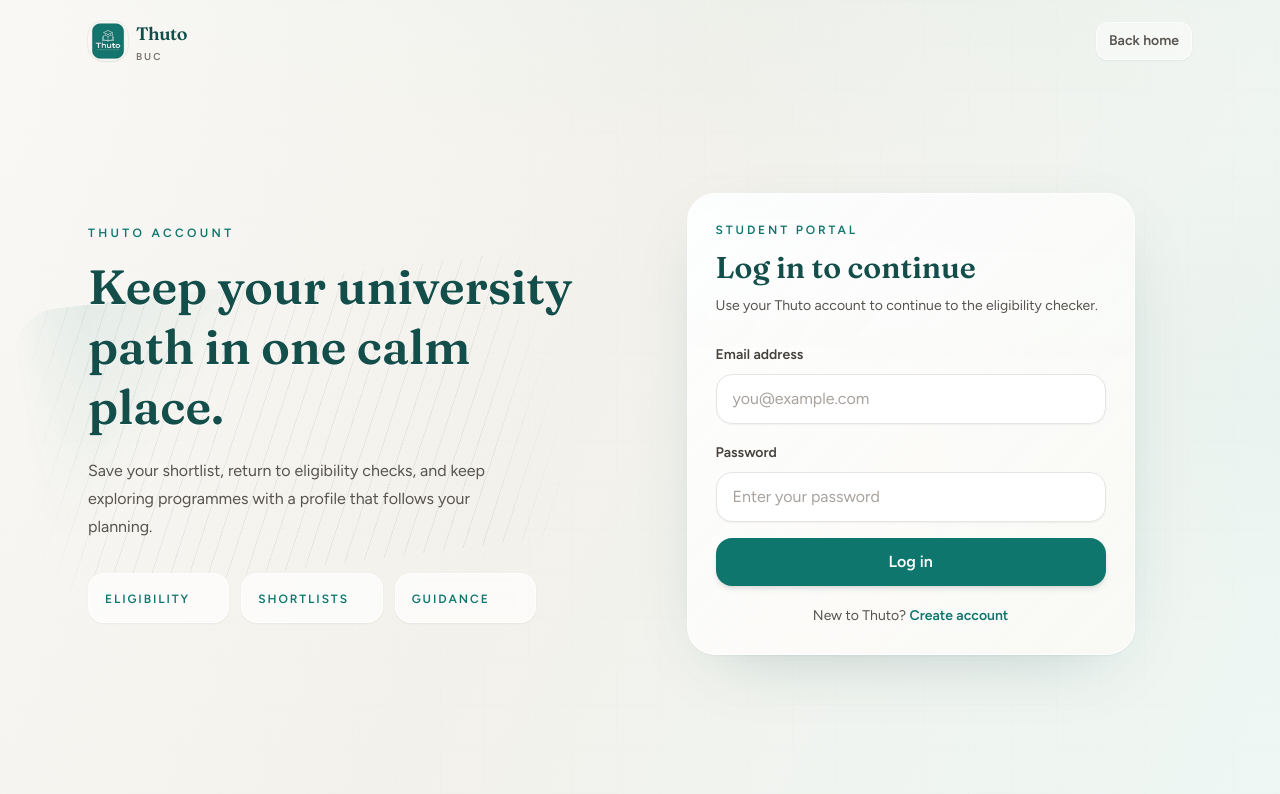
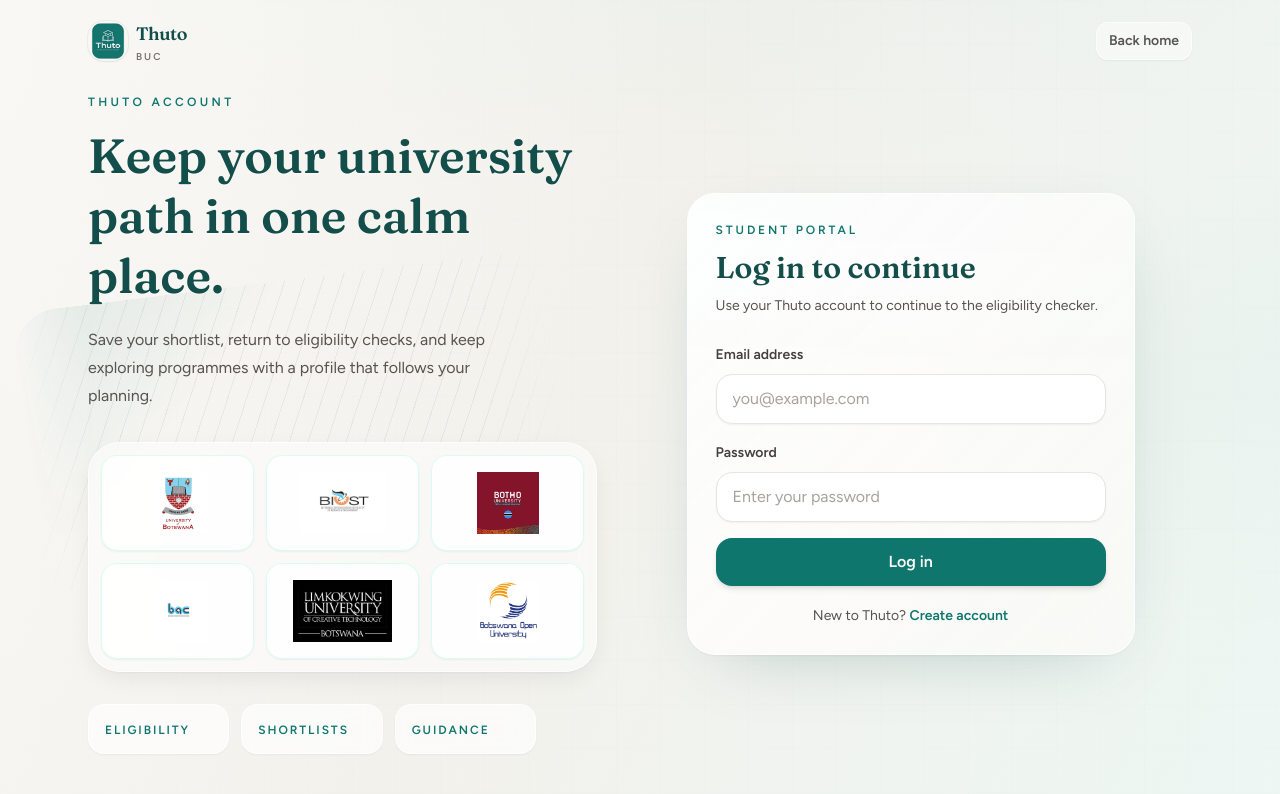
Before and after one commit to dondie52/thuto, a React (Vite) app: page /login in a window 1280 px wide. Shown: the top 794 px of the page. Built offline with nearby package versions, Linux system fonts and the light colour scheme; no server answers.

Commit message:
Add university imagery to portal pages

```diff
--- a/src/pages/AuthPage.jsx
+++ b/src/pages/AuthPage.jsx
@@ -4,6 +4,15 @@ import BrandMark from "../components/BrandMark.jsx";
 import { useDocumentTitle } from "../hooks/useDocumentTitle.js";
 import { getSupabase, isSupabaseConfigured } from "../lib/supabase.js";
 import { safeInternalPath } from "../lib/urlSafety.js";
+
+const authLogoTiles = [
+  { src: "university-logos/ub.jpg", alt: "University of Botswana" },
+  { src: "university-logos/biust.jpg", alt: "BIUST" },
+  { src: "university-logos/botho.jpg", alt: "Botho University" },
+  { src: "university-logos/bac.jpg", alt: "Botswana Accountancy College" },
+  { src: "university-logos/limkokwing.jpg", alt: "Limkokwing University" },
+  { src: "university-logos/bou.jpg", alt: "Botswana Open University" },
+];
 
 function getSafeNext(searchParams) {
   return safeInternalPath(searchParams.get("next")) || "/predictor";
@@ -20,6 +29,7 @@ export default function AuthPage({ mode }) {
   const isSignup = mode === "signup";
   useDocumentTitle(`${isSignup ? "Sign up" : "Log in"} | Thuto`);
 
+  const baseUrl = import.meta.env.BASE_URL;
   const navigate = useNavigate();
   const [searchParams] = useSearchParams();
   const nextPath = useMemo(() => getSafeNext(searchParams), [searchParams]);
@@ -118,6 +128,15 @@ export default function AuthPage({ mode }) {
               Save your shortlist, return to eligibility checks, and keep exploring programmes with a profile that follows
               your planning.
             </p>
+            <div className="mt-8 max-w-lg overflow-hidden rounded-[2rem] border border-white/70 bg-white/50 p-3 shadow-card backdrop-blur">
+              <div className="grid grid-cols-3 gap-3">
+                {authLogoTiles.map((logo) => (
+                  <div key={logo.src} className="flex h-24 items-center justify-center rounded-2xl border border-brand-100/70 bg-white/85 p-4 shadow-sm">
+                    <img src={`${baseUrl}${logo.src}`} alt={logo.alt} className="max-h-full max-w-full object-contain" loading="lazy" />
+                  </div>
+                ))}
+              </div>
+            </div>
             <div className="mt-8 grid max-w-md grid-cols-3 gap-3">
               {["Eligibility", "Shortlists", "Guidance"].map((label) => (
                 <div key={label} className="rounded-2xl border border-white/70 bg-white/65 px-4 py-3 shadow-sm backdrop-blur">
--- a/src/pages/CompareProgrammes.jsx
+++ b/src/pages/CompareProgrammes.jsx
@@ -8,6 +8,12 @@ import { fetchProgrammes } from "../lib/programmesData.js";
 import { safeExternalUrl } from "../lib/urlSafety.js";
 
 const REQ_LABEL = Object.fromEntries(SUBJECT_FIELDS.map(({ key, label }) => [key, label]));
+const compareLogoStrip = [
+  { src: "university-logos/ub.jpg", alt: "University of Botswana" },
+  { src: "university-logos/biust.jpg", alt: "BIUST" },
+  { src: "university-logos/botho.jpg", alt: "Botho University" },
+  { src: "university-logos/bac.jpg", alt: "Botswana Accountancy College" },
+];
 
 /**
  * @param {string | null | undefined} raw
@@ -71,6 +77,7 @@ function formatApplicationDeadline(iso) {
 
 export default function CompareProgrammes() {
   useDocumentTitle("Compare programmes | Thuto");
+  const baseUrl = import.meta.env.BASE_URL;
   const [searchParams, setSearchParams] = useSearchParams();
   const [allProgrammes, setAllProgrammes] = useState([]);
   const [error, setError] = useState(null);
@@ -199,13 +206,20 @@ export default function CompareProgrammes() {
   return (
     <div className="space-y-5">
       <div className="thuto-surface-panel overflow-hidden rounded-2xl border border-white/70 p-5 backdrop-blur sm:p-6">
-        <div className="flex flex-col gap-4 sm:flex-row sm:items-end sm:justify-between">
+        <div className="flex flex-col gap-5 sm:flex-row sm:items-end sm:justify-between">
           <div>
             <p className="text-xs font-semibold uppercase tracking-[0.22em] text-brand-700">Programme compare</p>
             <h1 className="mt-2 font-display text-2xl font-bold text-brand-900">Compare programmes</h1>
             <p className="mt-2 max-w-xl text-sm leading-6 text-slate-600">
               Side-by-side view for up to three programmes. Share this page using your browser - the list is in the URL.
             </p>
+            <div className="mt-4 flex -space-x-2">
+              {compareLogoStrip.map((logo) => (
+                <span key={logo.src} className="flex h-10 w-10 items-center justify-center rounded-full border-2 border-white bg-white p-1.5 shadow-sm">
+                  <img src={`${baseUrl}${logo.src}`} alt={logo.alt} className="max-h-full max-w-full rounded-full object-contain" loading="lazy" />
+                </span>
+              ))}
+            </div>
           </div>
           <div className="grid grid-cols-2 gap-2 rounded-2xl border border-brand-100 bg-white/60 p-2 text-center shadow-sm sm:min-w-48">
             <div className="rounded-xl bg-brand-50/80 px-3 py-2">
```
